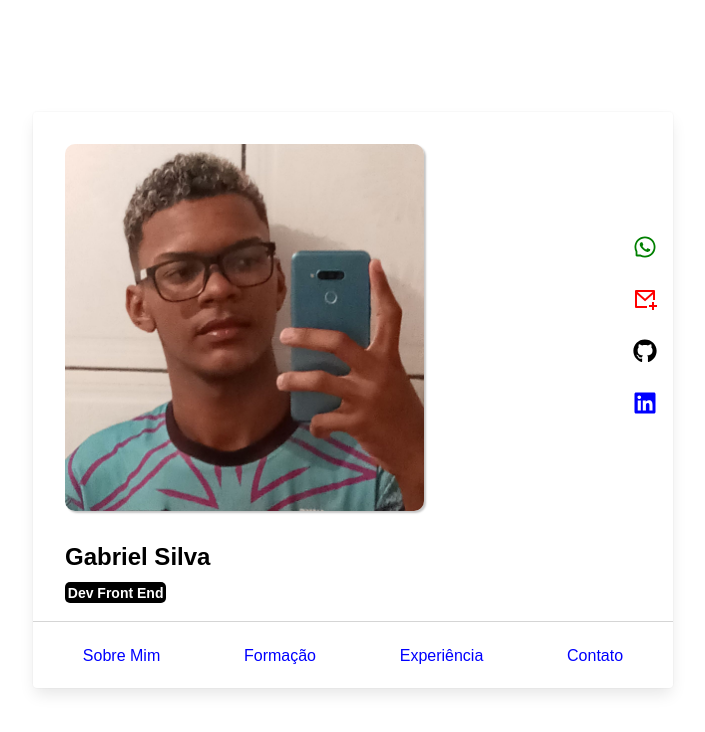
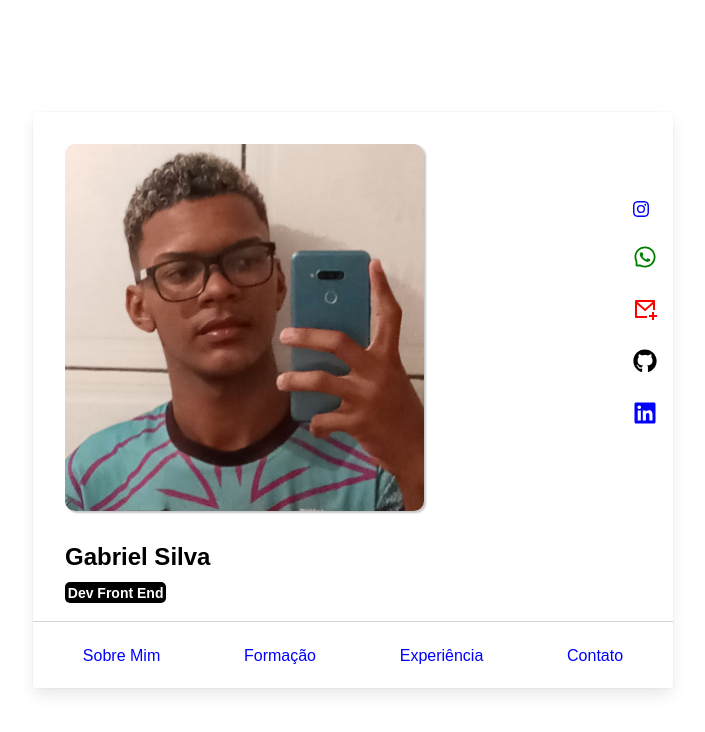
Before and after one commit to Eubiel178/portfolioreact, a React (Create React App) app: page / in a window 1280 px wide. Shown: the top 732 px of the page, without its empty margins (287-992 px from the left). Built offline with nearby package versions, Linux system fonts and the light colour scheme.

Commit message:
Update Contact.js

```diff
--- a/src/components/Cards/Contact/Contact.js
+++ b/src/components/Cards/Contact/Contact.js
@@ -4,6 +4,7 @@ import "./Contact.css"
 import { FaGithub, FaLinkedin } from "react-icons/fa"
 import { RiMailAddLine } from "react-icons/ri"
 import { AiOutlineWhatsApp } from "react-icons/ai"
+import { BsInstagram } from "react-icons/bs";
 
 function Contact() {
     return (
@@ -16,6 +17,12 @@ function Contact() {
                 </div>
 
                 <div>
+                    <p>
+                        <Link href="">
+                            <BsInstagram className="iconInstagram"/>
+                        </Link>
+                    </p>
+
                     <p>
                         <Link href="https://api.whatsapp.com/send?phone=555571997398005">
                             <AiOutlineWhatsApp className="iconWhats"/>
```
